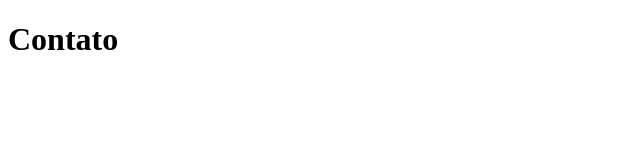
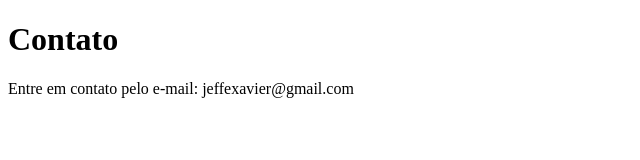
Before and after one commit to jeffexavier/sistema-de-cadastro, a plain HTML site: page contato.html in a window 1280 px wide. Shown: the whole page, without its empty margins (0-640 px from the left). Drawn offline with Linux system fonts and the light colour scheme.

Commit message:
Adicionando e-mail de contato

```diff
--- a/contato.html
+++ b/contato.html
@@ -8,5 +8,6 @@
 </head>
 <body>
     <h1>Contato</h1>
+    <p>Entre em contato pelo e-mail: jeffexavier@gmail.com</p>
 </body>
 </html>
```
